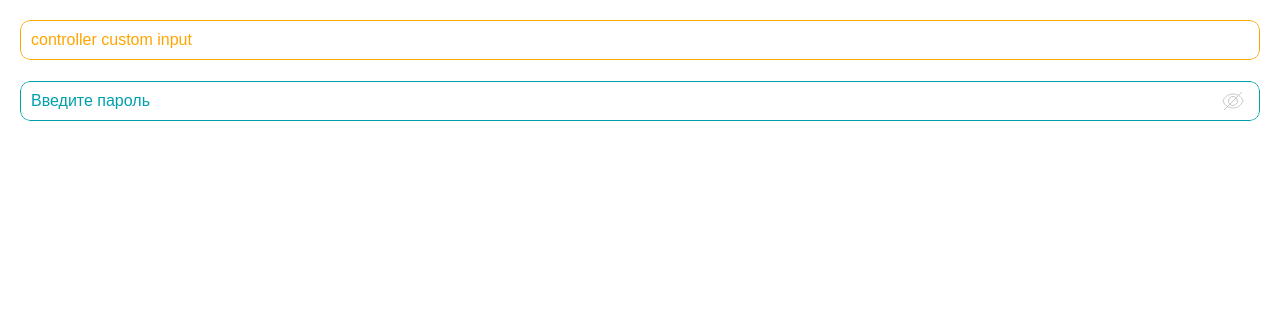
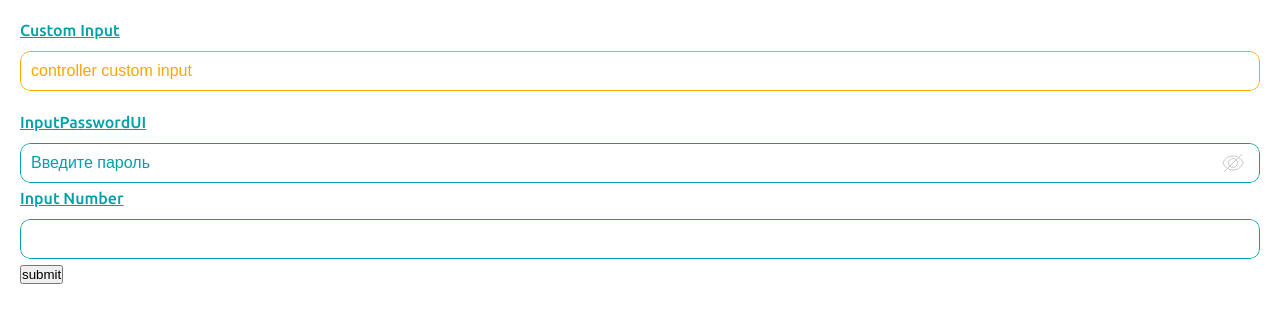
Before and after one commit to INDEX-GG/UI-Library, a React (Create React App) app: page / in a window 1280 px wide. Shown: the top 322 px of the page. Built offline with nearby package versions, Linux system fonts and the light colour scheme.

Commit message:
update input ui

```diff
--- a/src/UI/InputPasswordUI/InputPasswordUI.tsx
+++ b/src/UI/InputPasswordUI/InputPasswordUI.tsx
@@ -33,9 +33,10 @@ export const InputPasswordUI = (props: IInputPasswordUIProps) => {
       }}
       inputProps={{
         name: "password",
+        type: passwordType,
+        inputMode: "text",
         placeholder: "Введите пароль",
         ...inputProps,
-        type: passwordType,
         onChange: handleModificationPasswordValue,
       }}
     />
--- a/src/UI/InputPasswordUI/types.d.ts
+++ b/src/UI/InputPasswordUI/types.d.ts
@@ -14,9 +14,8 @@ type RequiredInputPropsPassword = Required<
 >;
 
 // add not required key inputProps and delete required key
-type NotRequiredInputPropsPassword = Omit<
-  RequiredProps["inputProps"],
-  "value" | "onChange"
+type NotRequiredInputPropsPassword = Partial<
+  Omit<RequiredProps["inputProps"], "value" | "onChange">
 >;
 
 export type InputPropsPassword = RequiredInputPropsPassword &
--- a/src/UI/InputUI/style.ts
+++ b/src/UI/InputUI/style.ts
@@ -40,6 +40,16 @@ const InputSC = styled("input")<IInput>`
   &::placeholder {
     color: ${({ isError }) => (isError ? errorColor : mainColor)};
     font-size: inherit;
+  }
+  &::-webkit-outer-spin-button,
+  &::-webkit-inner-spin-button {
+    -webkit-appearance: none;
+    margin: 0;
+  }
+
+  /* Firefox */
+  &[type="number"] {
+    -moz-appearance: textfield;
   }
 `;
 
--- a/src/UI/InputUI/types.ts
+++ b/src/UI/InputUI/types.ts
@@ -7,9 +7,19 @@ export const InputUIStyledComponent = useInputUIStyles();
 //export types
 export type IconPositionType = "right" | "left" | "auto";
 
+type excludesInputProps = "type" | "name" | "inputMode";
+
+// inputProps
+type InputPropsType = InputHTMLAttributes<HTMLInputElement>;
+// required Input props
+type RequiredInputProps = Required<Pick<InputPropsType, excludesInputProps>>;
+// not required Input props
+type NotRequiredInputProps = Omit<InputPropsType, excludesInputProps>;
+
 // types
 type inputStyledComponentsType = Partial<typeof InputUIStyledComponent>;
-export type InputPropsType = InputHTMLAttributes<HTMLInputElement>;
+export type CustomInputPropsType = RequiredInputProps & NotRequiredInputProps;
+
 type errorType = {
   isError: boolean;
   errorMessage: string;
@@ -27,14 +37,18 @@ type iconObjType = {
 export interface IInputUIProps {
   iconObj?: iconObjType;
   error?: errorType;
-  inputProps?: InputPropsType;
+  inputProps?: CustomInputPropsType;
   styledComponents?: inputStyledComponentsType;
 }
 
 // default constants
 export const InputUIDefaultStyledComponents: inputStyledComponentsType =
   InputUIStyledComponent;
-export const InputUIDefaultInputProps: InputPropsType = {};
+export const InputUIDefaultInputProps: CustomInputPropsType = {
+  type: "text",
+  inputMode: "text",
+  name: "",
+};
 export const InputUIDefaultError: errorType = {
   isError: false,
   errorMessage: "",
--- a/src/components/InputUIElement/InputUIElement.tsx
+++ b/src/components/InputUIElement/InputUIElement.tsx
@@ -3,17 +3,22 @@ import { InputUI } from "UI/InputUI/InputUI";
 import styled from "styled-components";
 import { InputUIStyledComponent } from "UI/InputUI/types";
 import InputPasswordUI from "UI/InputPasswordUI/InputPasswordUI";
+import Title from "../Title/Title";
 
 const InputUIElement = () => {
   const [value, setValue] = useState<string>("");
   const [password, setPassword] = useState<string>("");
   const ref = useRef<HTMLInputElement>(null);
   return (
-    <>
+    <form>
+      <Title>Custom Input</Title>
       <InputUI
         ref={ref}
         inputProps={{
           value,
+          type: "text",
+          inputMode: "text",
+          name: "custom-input",
           placeholder: "controller custom input",
           onChange: (e) => setValue(e.target.value),
         }}
@@ -26,13 +31,23 @@ const InputUIElement = () => {
           InputSC: CustomInputSC,
         }}
       />
+      <Title>InputPasswordUI</Title>
       <InputPasswordUI
         inputProps={{
           value: password,
           onChange: (e) => setPassword(e.target.value),
         }}
       />
-    </>
+      <Title>Input Number</Title>
+      <InputUI
+        inputProps={{
+          type: "number",
+          name: "number-input",
+          inputMode: "numeric",
+        }}
+      />
+      <button>submit</button>
+    </form>
   );
 };
 
--- a/src/components/Title/Title.tsx
+++ b/src/components/Title/Title.tsx
@@ -2,11 +2,11 @@ import React, { ReactNode } from "react";
 import styled from "styled-components";
 
 interface ITitleProps {
-  href: string;
+  href?: string;
   children: ReactNode;
 }
 
-const Title = ({ children, href }: ITitleProps) => {
+const Title = ({ children, href = "" }: ITitleProps) => {
   return <LinkSC href={href}>{children}</LinkSC>;
 };
 
```
Also changed, not shown: 1 other file (tests, documents, lock files or other folders).
